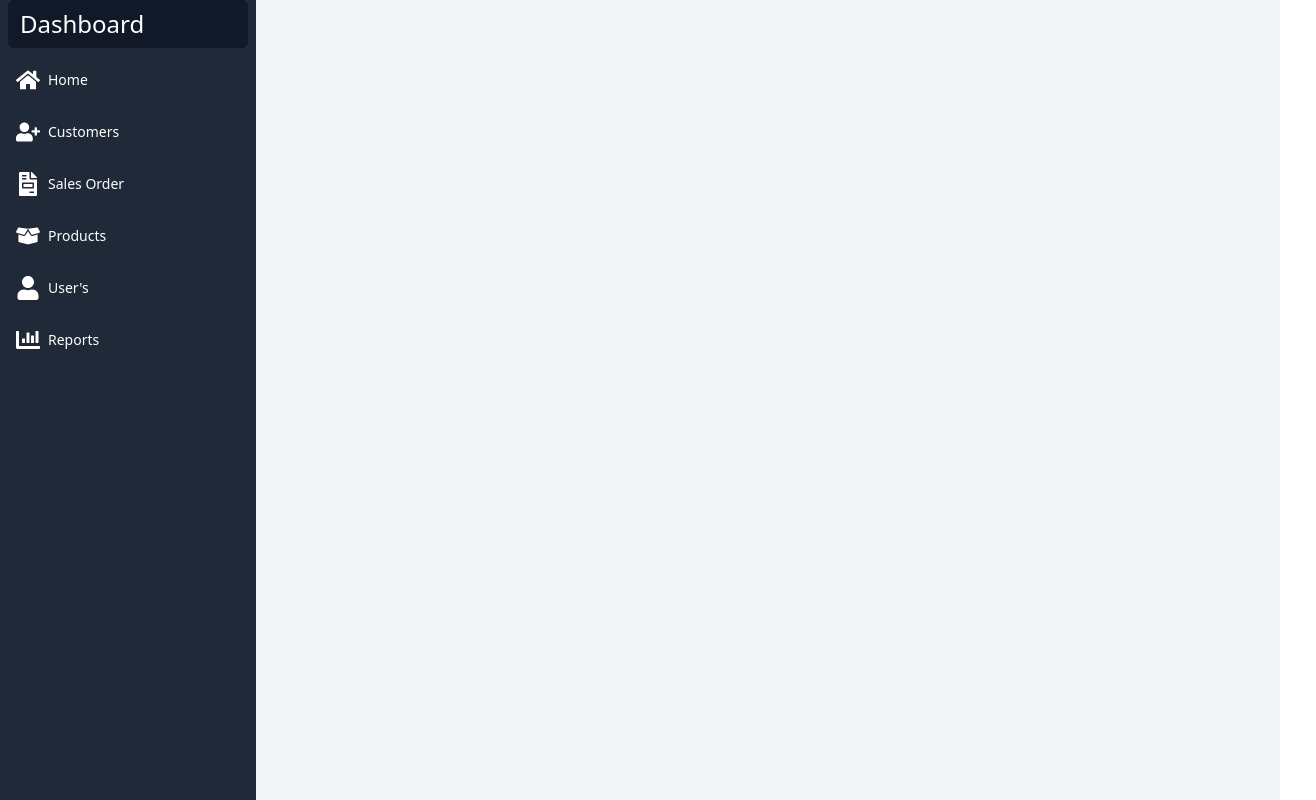
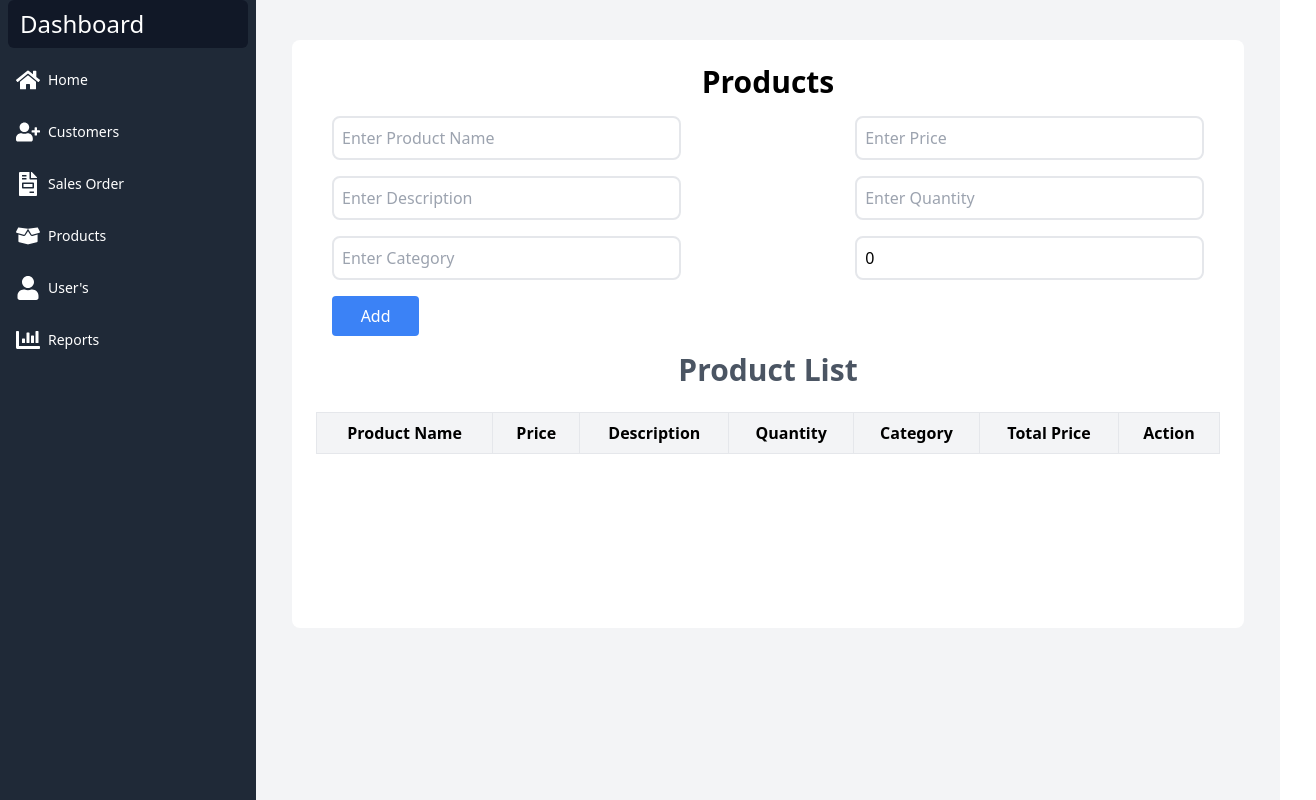
Before and after one commit to xamiir/Inventory-managament-system, a React (Create React App) app: page /Products in a window 1280 px wide. Shown: the top 800 px of the page, 1316 px wide, since content can reach past the window. Built offline with nearby package versions, Linux system fonts and the light colour scheme.

Commit message:
custom-style

```diff
--- a/src/Files/AddCustomer.model.css
+++ b/src/Files/AddCustomer.model.css
@@ -38,7 +38,7 @@
   @apply table-auto w-full;
 }
 .tr-control {
-  @apply px-4 py-2;
+  @apply px-4 py-2 bg-gray-100;
 }
 .td-control {
   @apply border px-4 py-2;
--- a/src/Files/product.model.css
+++ b/src/Files/Addproduct.model.css
@@ -1,45 +1,43 @@
-.container {
+.div1 {
   @apply bg-gray-100 h-screen;
 }
-.div-container {
+.div2 {
   @apply flex justify-center;
 }
-.child-container {
+.div3 {
   @apply w-full m-9 bg-white mt-10 p-6 rounded-lg;
 }
-.tag-h1 {
+.div4 {
   @apply text-3xl font-bold mb-1 text-center;
 }
-.form-control {
+.div5 {
   @apply mb-4 flex justify-between;
 }
-.input-control {
+.input1 {
   @apply bg-white border-2 w-[40%] p-2 rounded-lg flex justify-between;
 }
-.bnt-container {
-  @apply mb-4 flex justify-between;
-}
-.addButton-control {
+
+.addButton {
   @apply bg-blue-500 text-white px-4 py-2 rounded font-medium w-[10%];
 }
-.table-container {
+.tab {
   @apply flex justify-center;
 }
-.list-control {
+.list {
   @apply text-3xl font-bold text-gray-600  text-center mb-6;
 }
-.scrol-bal {
+.scrol {
   @apply overflow-y-auto h-48 w-full;
 }
-.table-control {
+.table1 {
   @apply table-auto w-full;
 }
-.th-control {
+.th1 {
+  @apply border px-4 py-2 bg-gray-100;
+}
+.td1 {
   @apply border px-4 py-2;
 }
-.td-control {
-  @apply border px-4 py-2;
-}
-.bnt-action {
+.bnt2 {
   @apply border px-4 py-2 flex justify-end gap-4;
 }
--- a/src/Files/Products.jsx
+++ b/src/Files/Products.jsx
@@ -1,6 +1,6 @@
 import React, { useState } from "react";
 import { FaEdit, FaTrash } from "react-icons/fa";
-import productStyle from "./product.model.css";
+import addstyle from "./Addproduct.model.css";
 
 const Products = () => {
   const [name, setName] = useState("");
@@ -91,12 +91,12 @@ const Products = () => {
   };
 
   return (
-    <div className="container">
-      <div className="div-container">
-        <div className="child-container">
-          <h1 className="tag-h1">Products</h1>
+    <div className="div1">
+      <div className="div2">
+        <div className="div3">
+          <h1 className="div4">Products</h1>
           <form onSubmit={handleSubmit}>
-            <div className="form-control  ">
+            <div className="div5">
               <label htmlFor="name" className="sr-only">
                 Product Name
               </label>
@@ -105,7 +105,7 @@ const Products = () => {
                 name="product name"
                 id="product Name"
                 placeholder="Enter Product Name"
-                className="input-control"
+                className="input1"
                 value={name}
                 onChange={(e) => setName(e.target.value)}
               />
@@ -117,12 +117,12 @@ const Products = () => {
                 name="price"
                 id="price"
                 placeholder="Enter Price"
-                className="input-control"
+                className="input1"
                 value={price}
                 onChange={(e) => setPrice(e.target.value)}
               />
             </div>
-            <div className="mb-4 flex justify-between  ">
+            <div className="div5">
               <label htmlFor="description" className="sr-only">
                 Description
               </label>
@@ -131,7 +131,7 @@ const Products = () => {
                 name="description"
                 id="description"
                 placeholder="Enter Description"
-                className="input-control"
+                className="input1"
                 value={description}
                 onChange={(e) => setDescription(e.target.value)}
               />
@@ -143,12 +143,12 @@ const Products = () => {
                 name="quantity"
                 id="quantity"
                 placeholder="Enter Quantity"
-                className="input-control"
+                className="input1"
                 value={quantity}
                 onChange={(e) => setQuantity(e.target.value)}
               />
             </div>
-            <div className="mb-4 flex justify-between  ">
+            <div className="div5">
               <label htmlFor="Category" className="sr-only">
                 Category
               </label>
@@ -157,7 +157,7 @@ const Products = () => {
                 name="Category"
                 id="Category"
                 placeholder="Enter Category"
-                className="input-control"
+                className="input1"
                 value={Category}
                 onChange={(e) => setCategory(e.target.value)}
               />
@@ -169,31 +169,31 @@ const Products = () => {
                 name="totalPrice"
                 id="totalPrice"
                 placeholder="Enter Total Price"
-                className="input-control"
+                className="input1"
                 value={quantity * price}
                 onChange={(e) => setTotalPrice(e.target.value)}
               />
             </div>
-            <div className="bnt-container  ">
-              <button type="submit" className="addButton-control">
+            <div className="div5">
+              <button type="submit" className="addButton">
                 {isEdit ? "Edit" : "Add"}
               </button>
             </div>
           </form>
-          <div className="table-container">
+          <div className="tab">
             <div className="w-full">
-              <h1 className="list-control">Product List</h1>
-              <div className="scrol-bal">
-                <table className="table-control">
+              <h1 className="list">Product List</h1>
+              <div className="scrol">
+                <table className="table1">
                   <thead>
                     <tr>
-                      <th className="th-control">Product Name</th>
-                      <th className="th-control">Price</th>
-                      <th className="th-control">Description</th>
-                      <th className="th-control">Quantity</th>
-                      <th className="th-control">Category</th>
-                      <th className="th-control">Total Price</th>
-                      <th className="th-control">Action</th>
+                      <th className="th1">Product Name</th>
+                      <th className="th1">Price</th>
+                      <th className="th1">Description</th>
+                      <th className="th1">Quantity</th>
+                      <th className="th1">Category</th>
+                      <th className="th1">Total Price</th>
+                      <th className="th1">Action</th>
                     </tr>
                   </thead>
 
@@ -210,13 +210,13 @@ const Products = () => {
                       } = item;
                       return (
                         <tr key={id}>
-                          <td className="td-control">{name}</td>
-                          <td className="td-control">{price}</td>
-                          <td className="td-control">{description}</td>
-                          <td className="td-control">{quantity}</td>
-                          <td className="td-control">{Category}</td>
-                          <td className="td-control">{price * quantity}</td>
-                          <td className="bnt-action">
+                          <td className="td1">{name}</td>
+                          <td className="td1">{price}</td>
+                          <td className="td1">{description}</td>
+                          <td className="td1">{quantity}</td>
+                          <td className="td1">{Category}</td>
+                          <td className="td1">{price * quantity}</td>
+                          <td className="bnt2">
                             <button
                               className="bg-green-500 text-white px-4 py-2 rounded font-medium"
                               onClick={() => editProduct(id)}
--- a/src/Files/SalesOder.jsx
+++ b/src/Files/SalesOder.jsx
@@ -115,6 +115,7 @@ const SalesOrder = () => {
                   type="text"
                   name="customerName"
                   placeholder="Enter Customer Name"
+                  autocomplete="on"
                   className="input-control"
                   value={customerName}
                   onChange={(e) => setCustomerName(e.target.value)}
--- a/src/Files/salesOrder.model.css
+++ b/src/Files/salesOrder.model.css
@@ -34,7 +34,7 @@
 .td-control {
   @apply border px-4 py-2;
 }
-button-edit {
+.button-edit {
   @apply bg-green-500 text-white px-2 py-2 rounded-lg;
 }
 .button-delete {
```
